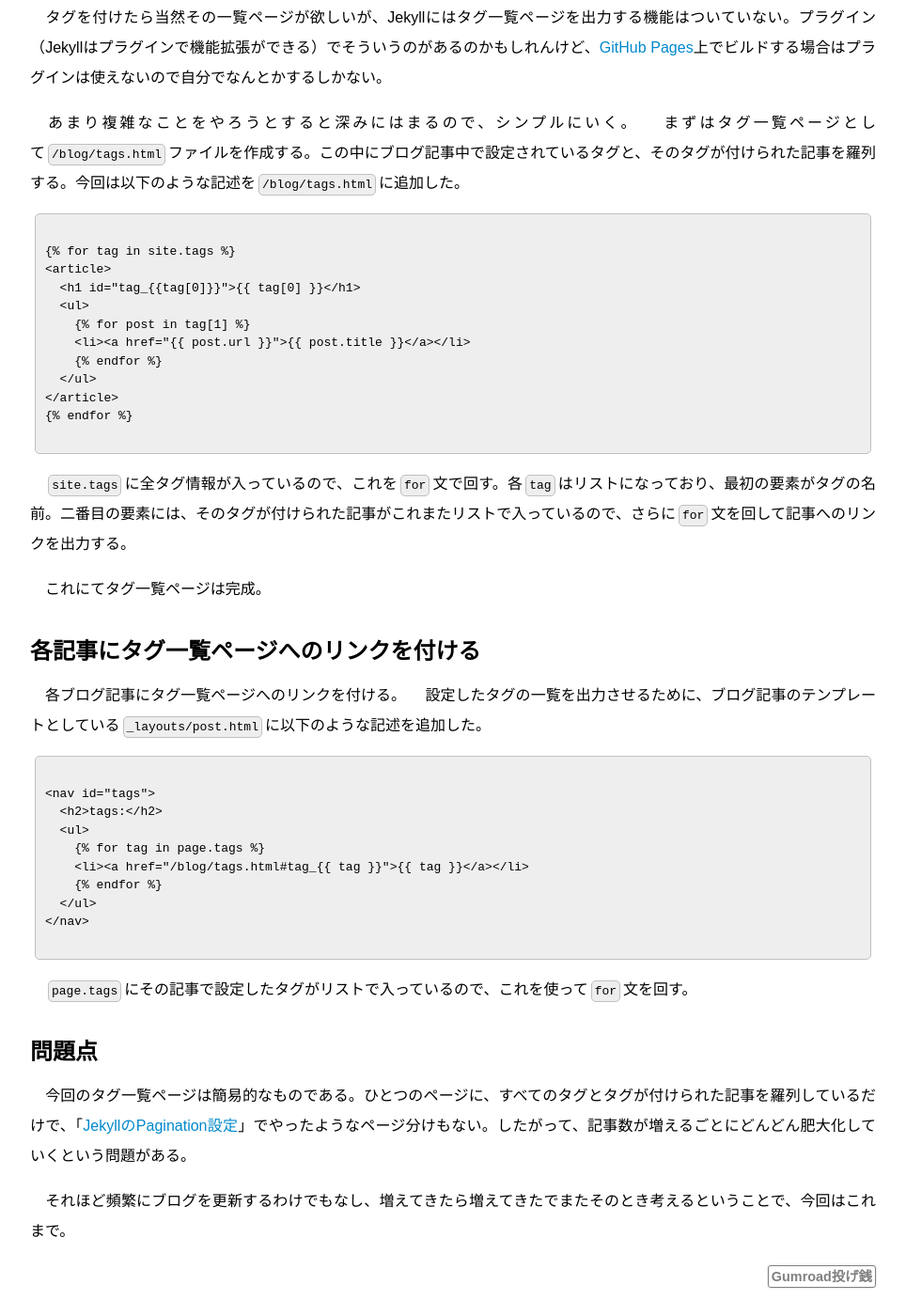
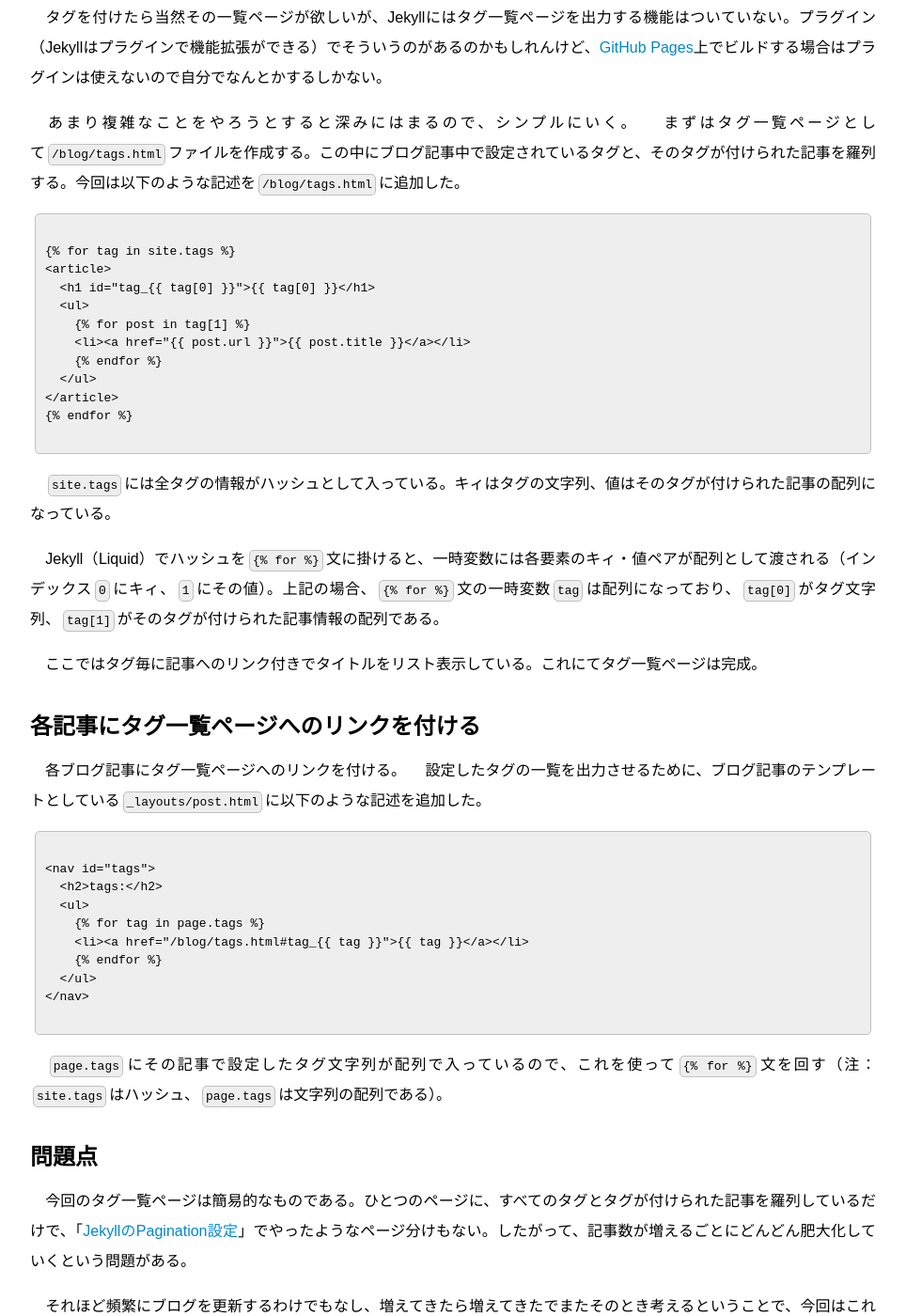
Before and after one commit to GenjiApp/genjiapp.github.io, a Jekyll site: the page built from _posts/2013-11-21-simple-tags-page-for-jekyll.md, in a window 1280 px wide and 1400 px high, scrolled down 687 px. Shown: the whole window at 94% size, without its empty margins (158-1122 px from the left). Built offline with Jekyll 4.4.1, drawn with Linux system fonts in a browser that asks for light colours; Markdown is read by kramdown in place of the engine named in the settings.

Commit message:
fix post '2013-11-21-simple-tags-page-for-jekyll'

````diff
--- a/_posts/2013-11-21-simple-tags-page-for-jekyll.md
+++ b/_posts/2013-11-21-simple-tags-page-for-jekyll.md
@@ -30,7 +30,7 @@ tags: jekyll github
 {% raw %}
 {% for tag in site.tags %}
 <article>
-  <h1 id="tag_{{tag[0]}}">{{ tag[0] }}</h1>
+  <h1 id="tag_{{ tag[0] }}">{{ tag[0] }}</h1>
   <ul>
     {% for post in tag[1] %}
     <li><a href="{{ post.url }}">{{ post.title }}</a></li>
@@ -41,9 +41,11 @@ tags: jekyll github
 {% endraw %}
 ```
 
-　`site.tags`に全タグ情報が入っているので、これを`for`文で回す。各`tag`はリストになっており、最初の要素がタグの名前。二番目の要素には、そのタグが付けられた記事がこれまたリストで入っているので、さらに`for`文を回して記事へのリンクを出力する。
+　`site.tags`には全タグの情報がハッシュとして入っている。キィはタグの文字列、値はそのタグが付けられた記事の配列になっている。
 
-　これにてタグ一覧ページは完成。
+　Jekyll（Liquid）でハッシュを`{% raw %}{% for %}{% endraw %}`文に掛けると、一時変数には各要素のキィ・値ペアが配列として渡される（インデックス`0`にキィ、`1`にその値）。上記の場合、`{% raw %}{% for %}{% endraw %}`文の一時変数`tag`は配列になっており、`tag[0]`がタグ文字列、`tag[1]`がそのタグが付けられた記事情報の配列である。
+
+　ここではタグ毎に記事へのリンク付きでタイトルをリスト表示している。これにてタグ一覧ページは完成。
 
 ## 各記事にタグ一覧ページへのリンクを付ける
 
@@ -63,7 +65,7 @@ tags: jekyll github
 {% endraw %}
 ```
 
-　`page.tags`にその記事で設定したタグがリストで入っているので、これを使って`for`文を回す。
+　`page.tags`にその記事で設定したタグ文字列が配列で入っているので、これを使って`{% raw %}{% for %}{% endraw %}`文を回す（注：`site.tags`はハッシュ、`page.tags`は文字列の配列である）。
 
 ## 問題点
 
````
